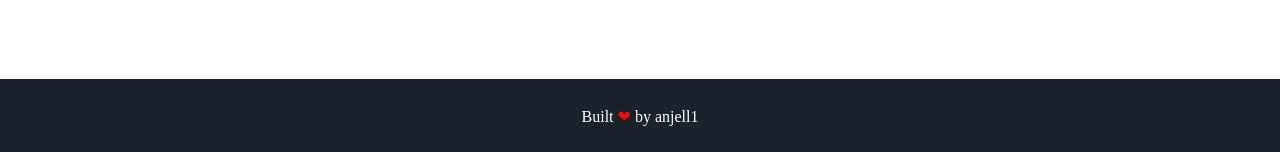
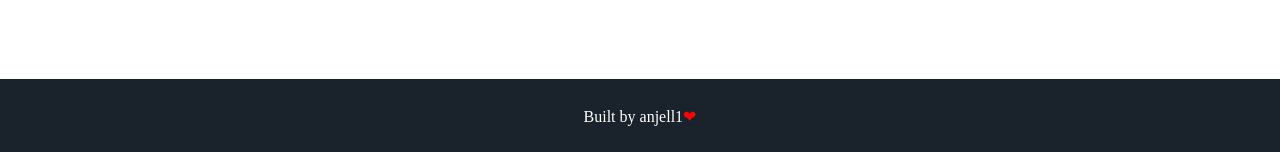
Before and after one commit to daneshisajad/anjell1.github.io, a Jekyll site: the page built from index.html, in a window 1280 px wide. Shown: the part 1574-1726 px from the top of the page. Built offline with Jekyll 4.4.1, drawn with Linux system fonts in a browser that asks for light colours; some web fonts are replaced.

Commit message:
Update footer.html

```diff
--- a/_includes/footer.html
+++ b/_includes/footer.html
@@ -1,6 +1,6 @@
 <footer class="footer">
     <!-- <p>&copy; {{ site.username }}</p> -->
-    <p>Built <span class="love">❤</span> by <a href="https://github.com/anjell1">anjell1</a></p>
+    <p>Built  by <a href="https://github.com/anjell1">anjell1</a><span class="love">❤</span></p>
 </footer>
 <script src="{{ '/assets/js/particles.min.js' | prepend: site.baseurl }}"></script>
 <script src="{{ '/assets/js/sweet-scroll.min.js' | prepend: site.baseurl }}"></script>
```
